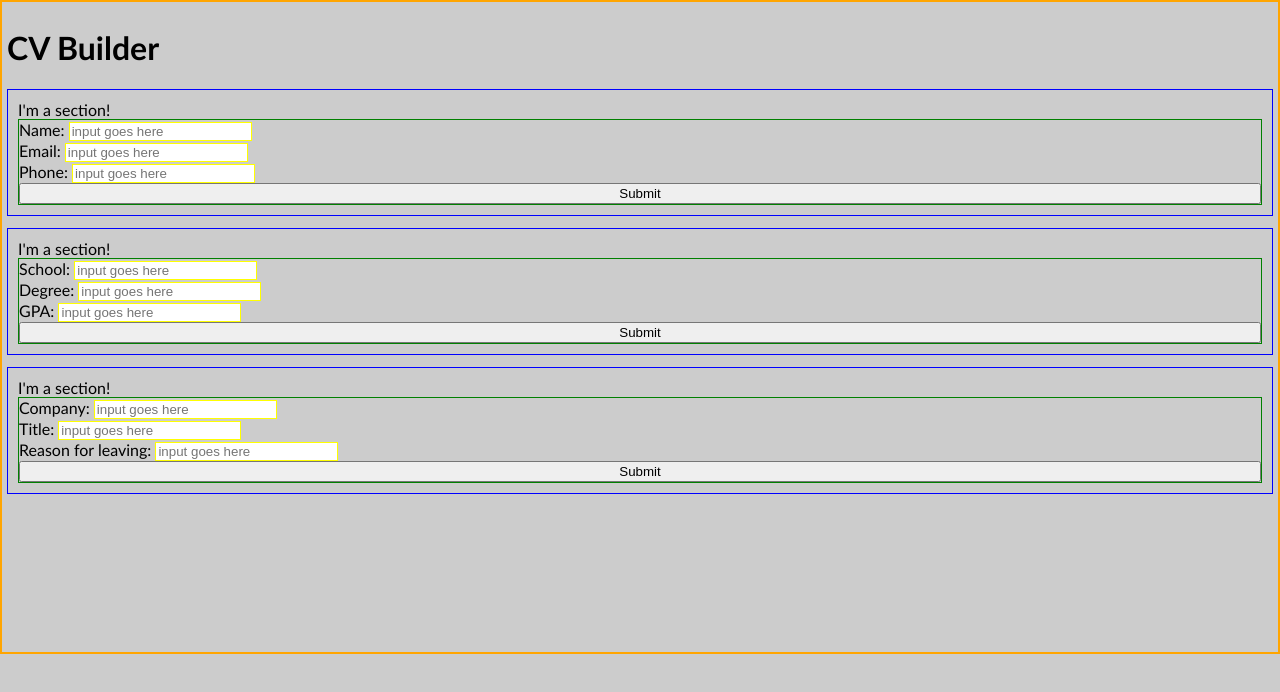
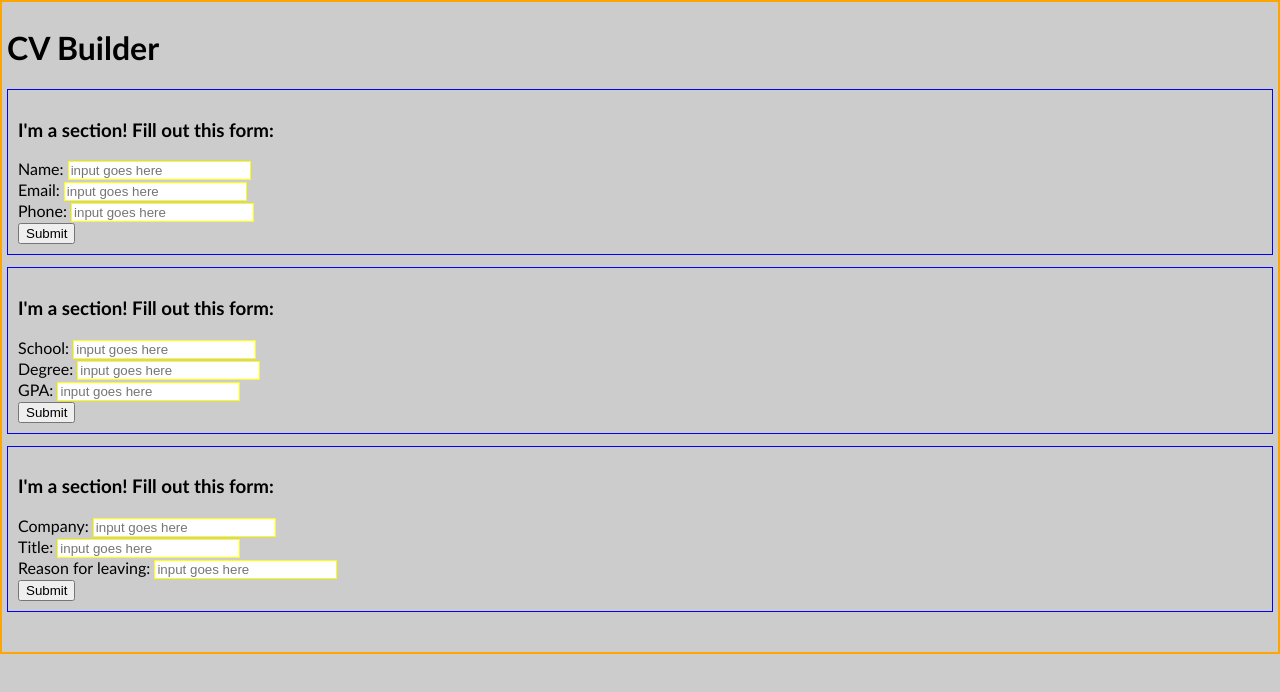
Before and after one commit to ubercj/cv-generator, a React (Create React App) app: page / in a window 1280 px wide. Shown: the top 692 px of the page. Built offline with nearby package versions, Linux system fonts and the light colour scheme.

Commit message:
Completely refactored the app. I got rid of the Section component and manage all state and form logic  in App.js.

```diff
--- a/src/App.js
+++ b/src/App.js
@@ -1,43 +1,197 @@
 import React, { useState } from 'react'
 import './styles/App.css'
-import InfoSection from './components/InfoSection'
-import SchoolSection from './components/SchoolSection'
-import WorkSection from './components/WorkSection'
+import './styles/Section.css'
+// import Section from './components/Section'
+import Input from './components/Input'
 
 const App = () => {
-  const [info, setInfo] = useState({
-    name: '',
-    email: '',
-    phone: ''
-  })
+  // const [info, setInfo] = useState({
+  //   name: '',
+  //   email: '',
+  //   phone: ''
+  // })
 
-  const [school, setSchool] = useState({
-    school: '',
-    degree: '',
-    GPA: ''
-  })
+  // const [school, setSchool] = useState({
+  //   school: '',
+  //   degree: '',
+  //   GPA: ''
+  // })
 
-  const [work, setWork] = useState({
-    company: '',
-    title: '',
-    reason: ''
-  })
+  // const [work, setWork] = useState({
+  //   company: '',
+  //   title: '',
+  //   reason: ''
+  // })
+
+  const [name, setName] = useState('');
+  const [email, setEmail] = useState('');
+  const [phone, setPhone] = useState('');
+
+  const [school, setSchool] = useState('');
+  const [degree, setDegree] = useState('');
+  const [gpa, setGpa] = useState('');
+
+  const [company, setCompany] = useState('');
+  const [title, setTitle] = useState('');
+  const [reason, setReason] = useState('');
+
+  const [infoSubmitted, setInfoSubmitted] = useState(false);
+  const [schoolSubmitted, setSchoolSubmitted] = useState(false);
+  const [workSubmitted, setWorkSubmitted] = useState(false);
+
+  const handleChange = (e, name) => {
+    let newValue = e.target.value;
+
+    switch (name) {
+      case 'name':
+        setName(newValue);
+        break;
+      case 'email':
+        setEmail(newValue);
+        break;
+      case 'phone':
+        setPhone(newValue);
+        break;
+      case 'school':
+        setSchool(newValue);
+        break;
+      case 'degree':
+        setDegree(newValue);
+        break;
+      case 'gpa':
+        setGpa(newValue);
+        break;
+      case 'company':
+        setCompany(newValue);
+        break;
+      case 'title':
+        setTitle(newValue);
+        break;
+      case 'reason':
+        setReason(newValue);
+        break;
+      default:
+        console.log('Whoops, something is breaking');
+        break;
+    }
+  }
+
+  const handleSubmit = (e, cb) => {
+    e.preventDefault();
+    cb(true);
+  }
+
+  const infoForm = (
+    <section className="Section">
+      <h3>I'm a section! Fill out this form:</h3>
+      <form className="Form" onSubmit={(e) => handleSubmit(e, setInfoSubmitted)}>
+        <Input name='name' label='Name: ' type='text'
+        onChange={handleChange} value={name}/>
+        <Input name='email' label='Email: ' type='email'
+        onChange={handleChange} value={email}/>
+        <Input name='phone' label='Phone: ' type='tel'
+        onChange={handleChange} value={phone}/>
+        <button type='submit'>Submit</button>
+      </form>
+    </section>
+  )
+
+  const infoSection = (
+    <section className="Section">
+      <h3>I'm a section that has been submitted!</h3>
+      <ul>
+        <li>Name: {name}</li>
+        <li>Email: {email}</li>
+        <li>Phone: {phone}</li>
+      </ul>
+      <button onClick={() => setInfoSubmitted(false)}>Edit</button>
+    </section>
+  )
+
+  const renderInfoForm = () => {
+    if (infoSubmitted) {
+      return infoSection;
+    } else {
+      return infoForm;
+    }
+  }
+
+  const schoolForm = (
+    <section className="Section">
+      <h3>I'm a section! Fill out this form:</h3>
+      <form className="Form" onSubmit={(e) => handleSubmit(e, setSchoolSubmitted)}>
+        <Input name='school' label='School: ' type='text'
+        onChange={handleChange} value={school}/>
+        <Input name='degree' label='Degree: ' type='text'
+        onChange={handleChange} value={degree}/>
+        <Input name='gpa' label='GPA: ' type='number'
+        onChange={handleChange} value={gpa}/>
+        <button type='submit'>Submit</button>
+      </form>
+    </section>
+  )
+
+  const schoolSection = (
+    <section className="Section">
+      <h3>I'm a section that has been submitted!</h3>
+      <ul>
+        <li>School: {school}</li>
+        <li>Degree: {degree}</li>
+        <li>GPA: {gpa}</li>
+      </ul>
+      <button onClick={() => setSchoolSubmitted(false)}>Edit</button>
+    </section>
+  )
+
+  const renderSchoolForm = () => {
+    if (schoolSubmitted) {
+      return schoolSection;
+    } else {
+      return schoolForm;
+    }
+  }
+
+  const workForm = (
+    <section className="Section">
+      <h3>I'm a section! Fill out this form:</h3>
+      <form className="Form" onSubmit={(e) => handleSubmit(e, setWorkSubmitted)}>
+        <Input name='company' label='Company: ' type='text'
+        onChange={handleChange} value={company}/>
+        <Input name='title' label='Title: ' type='text'
+        onChange={handleChange} value={title}/>
+        <Input name='reason' label='Reason for leaving: ' type='text'
+        onChange={handleChange} value={reason}/>
+        <button type='submit'>Submit</button>
+      </form>
+    </section>
+  )
+
+  const workSection = (
+    <section className="Section">
+      <h3>I'm a section that has been submitted!</h3>
+      <ul>
+        <li>Company: {company}</li>
+        <li>Title: {title}</li>
+        <li>Reason for leaving: {reason}</li>
+      </ul>
+      <button onClick={() => setWorkSubmitted(false)}>Edit</button>
+    </section>
+  )
+
+  const renderWorkForm = () => {
+    if (workSubmitted) {
+      return workSection;
+    } else {
+      return workForm;
+    }
+  }
 
   return (
     <div className="App">
       <h1>CV Builder</h1>
-      <InfoSection
-      values={info}
-      update={setInfo}
-      />
-      <SchoolSection
-      values={school}
-      update={setSchool}
-      />
-      <WorkSection
-      values={work}
-      update={setWork}
-      />
+      {renderInfoForm()}
+      {renderSchoolForm()}
+      {renderWorkForm()}
     </div>
   );
 }
--- a/src/components/Input.js
+++ b/src/components/Input.js
@@ -1,27 +1,23 @@
-import React, { useState } from 'react'
+import React from 'react'
 import '../styles/Input.css'
 
 const Input = (props) => {
-  const [value, setValue] = useState('');
-
-  const { name, type } = props;
-
-  const handleChange = (e) => {
-    setValue(e.target.value)
-  }
+  const { name, label, type, onChange, value } = props;
 
 return (
+    <div>
       <label htmlFor={name}>
-      {name}
+        {label}
         <input
         id={name}
         type={type}
         className="Input"
         value={value}
         placeholder='input goes here'
-      onChange={handleChange}
+        onChange={(e) => onChange(e, name)}
         />
       </label>
+    </div>
   )
 }
 
--- a/src/components/Section.js
+++ b/src/components/Section.js
@@ -1,28 +1,18 @@
-import React, { useState } from 'react'
+import React from 'react'
 import '../styles/Section.css'
 import '../styles/Form.css'
-import Input from './Input';
 
 const Section = (props) => {
-
-  const { fields, values, update } = props;
-
-  const handleSubmit = (e) => {
-    e.preventDefault();
-    console.log('Form submitted!');
-    console.log(e.target.elements);
-  }
+  const { onSubmit } = props;
 
   return (
-    <div className="Section">
-      <div>I'm a section!</div>
-      <form className="Form" onSubmit={handleSubmit}>
-        <Input name={fields[0].label} type={fields[0].type} update={update}/>
-        <Input name={fields[1].label} type={fields[1].type} update={update}/>
-        <Input name={fields[2].label} type={fields[2].type} update={update}/>
+    <section className="Section">
+      <h3>I'm a section! Fill out this form:</h3>
+      <form className="Form" onSubmit={onSubmit}>
+        {props.children}
         <button type='submit'>Submit</button>
       </form>
-    </div>
+    </section>
   )
 }
 
```
Lines whose indentation alone changed are shown as unchanged.
